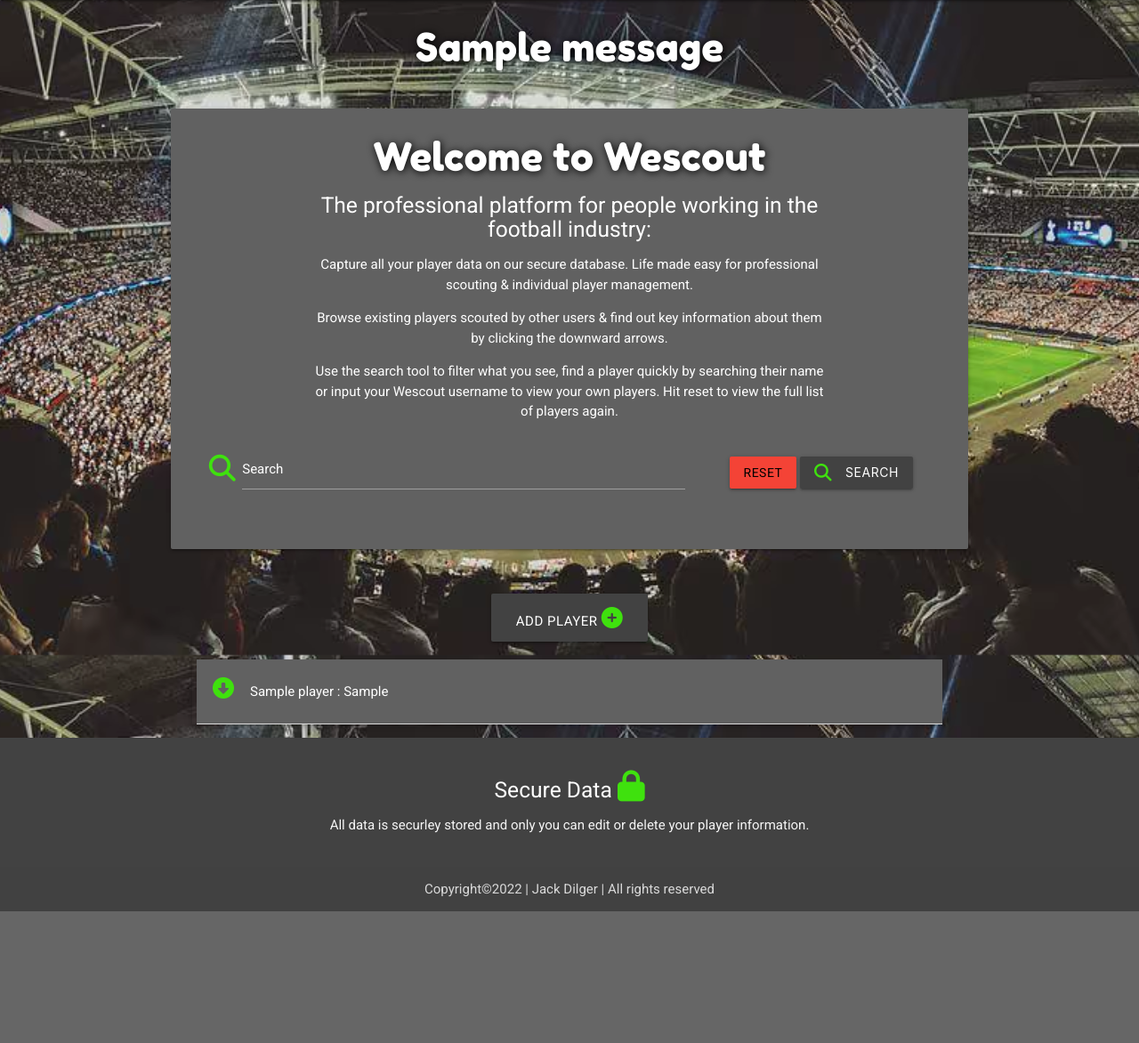
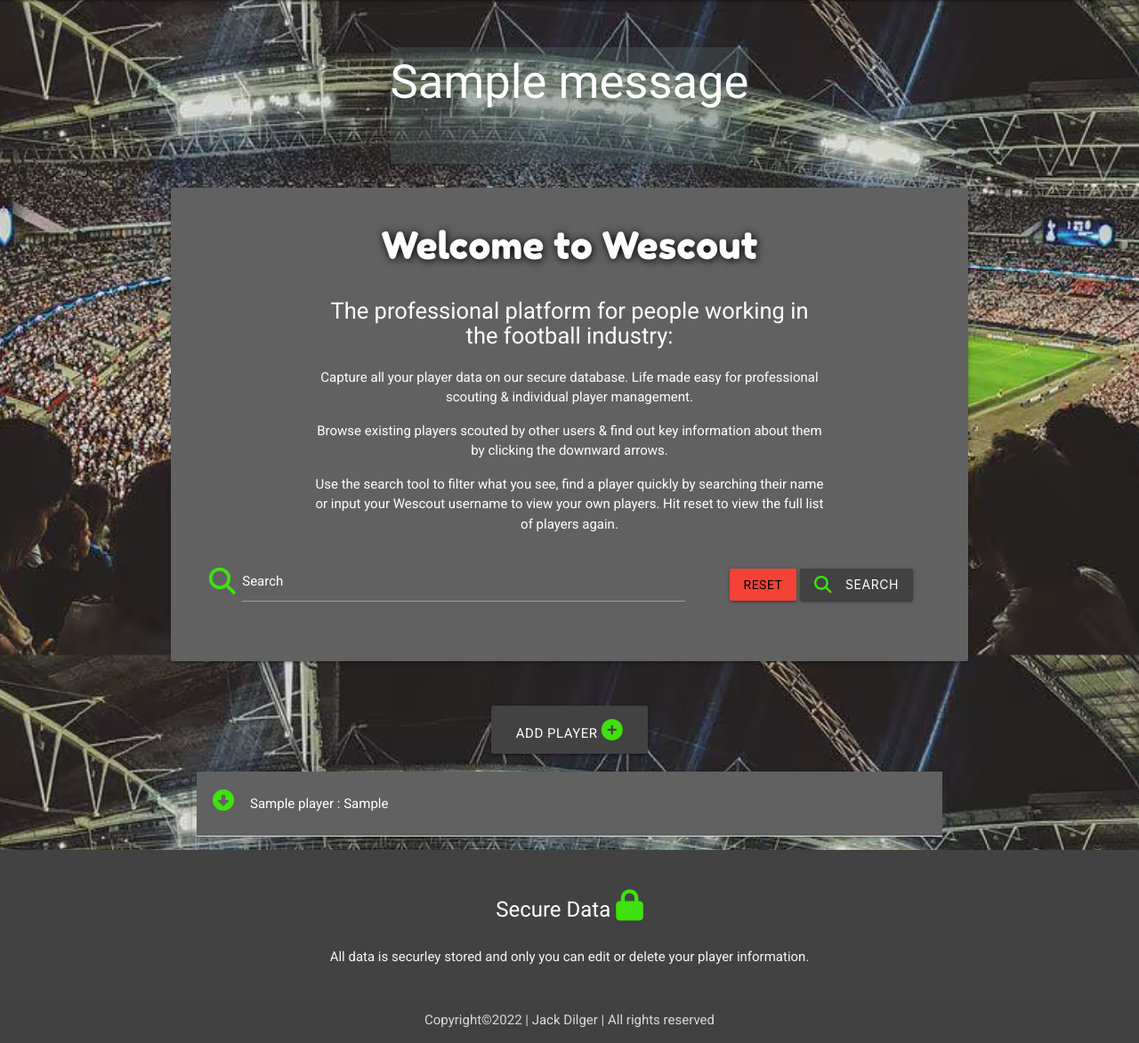
Before and after one commit to JackDilger/wescout-milestone-3, a Flask app: page / in a window 1280 px wide. Shown: the part 64-1236 px from the top of the page at 89% size. Before the commit the page ends 1088 px from the top, so only its background shows below. Run offline with Flask 2, Linux system fonts and the light colour scheme; tables that the repository leaves empty hold one stand-in row (values such as "Sample post"); one stand-in notice (Sample message) is shown; a database or web service that is not in the repository returns one stand-in record (values such as "Sample title"); some libraries are stand-ins or nearby versions.

Commit message:
Fix heading elements so they display sequentially

```diff
--- a/wescout/static/css/style.css
+++ b/wescout/static/css/style.css
@@ -39,19 +39,40 @@ i {
     font-size: 35px;
 }
 
-h3 {
+h1 {
     text-shadow: 1px 1px 10px #000;
     font-family: 'Fredoka One', cursive;
 }
 
-h3 span {
+h1 span {
     background-color: #50616161;
 }
 
+.flashes {
+    font-size: 3.5em;
+    width: fit-content;
+    height: fit-content;
+    background-color: #50616161;
+}
 
+.welcome-heading {
+    font-size: 2.8em;
+}
+
+.welcome-sub-heading {
+    font-size: 1.7em;
+}
+
+.profile-header {
+    font-size: 2.8em;
+}
 
 .modal .modal-footer {
     text-align: center;
+}
+
+.footer-head-text {
+    font-size: 1.6em;
 }
 
 
--- a/wescout/templates/404.html
+++ b/wescout/templates/404.html
@@ -38,7 +38,7 @@
         <div class="container">
             <div class="row">
                 <div>
-                    <h5 class="white-text">Secure Data <i class="fa-solid fa-lock"></i></h5>
+                    <p class="white-text footer-head-text">Secure Data <i class="fa-solid fa-lock"></i></p>
                     <p class="grey-text text-lighten-4">
                         All data is securley stored and only you can edit or delete your player information.</p>
                 </div>
--- a/wescout/templates/add_player.html
+++ b/wescout/templates/add_player.html
@@ -1,7 +1,7 @@
 {% extends "base.html" %}
 {% block content %}
 <!--page title-->
-<h3 class="center-align"><span>Add Player</span></h3>
+<h1 class="center-align"><span>Add Player</span></h1>
 
 <!--add player form-->
 <div class="row card-panel grey darken-2">
--- a/wescout/templates/add_region.html
+++ b/wescout/templates/add_region.html
@@ -1,7 +1,7 @@
 {% extends "base.html" %}
 {% block content %}
 
-<h3 class="center-align"><span>Add Scouting Region</span></h3>
+<h1 class="center-align"><span>Add Scouting Region</span></h1>
 <!--add region form-->
 <div class="row card-panel grey darken-2">
     <form class="col s12" method="POST" action="{{ url_for('add_region') }}">
--- a/wescout/templates/base.html
+++ b/wescout/templates/base.html
@@ -64,7 +64,7 @@
         {% if messages %}
         {% for message in messages %}
         <div class="row flashes">
-            <h3 class="center-align">{{ message }}</h3>
+            <p class="center-align">{{ message }}</p>
         </div>
         {% endfor %}
         {% endif %}
@@ -82,7 +82,7 @@
         <div class="container">
             <div class="row">
                 <div>
-                    <h5 class="white-text">Secure Data <i class="fa-solid fa-lock"></i></h5>
+                    <p class="white-text footer-head-text">Secure Data <i class="fa-solid fa-lock"></i></p>
                     <p class="grey-text text-lighten-4">
                         All data is securley stored and only you can edit or delete your player information.</p>
                 </div>
--- a/wescout/templates/edit_player.html
+++ b/wescout/templates/edit_player.html
@@ -1,7 +1,7 @@
 {% extends "base.html" %}
 {% block content %}
 <!--page title-->
-<h3 class="center-align"><span>Edit Player</span></h3>
+<h1 class="center-align"><span>Edit Player</span></h1>
 <!--edit player form-->
 <div class="row card-panel grey darken-2">
     <form class="col s12" method="POST" action="{{ url_for('edit_player', player_id=player._id) }}">
--- a/wescout/templates/edit_region.html
+++ b/wescout/templates/edit_region.html
@@ -1,7 +1,7 @@
 {% extends "base.html" %}
 {% block content %}
 <!--page title-->
-<h3 class="center-align"><span>Edit Scouting Region</span></h3>
+<h1 class="center-align"><span>Edit Scouting Region</span></h1>
 <!--edit region form-->
 <div class="row card-panel grey darken-2">
     <form class="col s12" method="POST" action="{{ url_for('edit_region', region_id=region.id) }}">
--- a/wescout/templates/login.html
+++ b/wescout/templates/login.html
@@ -1,7 +1,7 @@
 {% extends "base.html" %}
 {% block content %}
 <!--page title-->
-<h3 class="center-align">Log In</h3>
+<h1 class="center-align"><span>Log In</span></h1>
 <!--login form-->
 <div class="row">
     <form class="col s12 m8 offset-m2" method="POST" action="{{ url_for('login') }}">
--- a/wescout/templates/players.html
+++ b/wescout/templates/players.html
@@ -3,10 +3,10 @@
 <!--aWelcome information-->
 <div class="row center-align">
     <div class="col s12 m8 l8 offset-m2 offset-l2 center-align">
-        <h3>
+        <h1 class="welcome-heading">
             Welcome to Wescout
-        </h3>
-        <h5>The professional platform for people working in the football industry:</h5>
+        </h1>
+        <h2 class="welcome-sub-heading">The professional platform for people working in the football industry:</h2>
         <p> Capture all your player data on our secure database. Life made easy for professional scouting & individual player management.</p>
         <p> Browse existing players scouted by other users & find out key information about them
             by clicking the downward arrows.</p>
--- a/wescout/templates/profile.html
+++ b/wescout/templates/profile.html
@@ -4,9 +4,9 @@
 <div class="row">
     <div class="col s12 m8 offset-m2">
         <div class="card-panel grey darken-3">
-            <h3 class="center-align white-text">
+            <h1 class="center-align white-text profile-header">
                 <i class="fa-solid fa-user"></i> {{ username }}'s Profile
-            </h3>
+            </h1>
             <div class="center-align">
                 <p> Welcome to wescout and thank you for joining our ever growing community {{ username }}.</p>
                 <p> Head to the players page to scout the latest talent and manage players.</p>
--- a/wescout/templates/regions.html
+++ b/wescout/templates/regions.html
@@ -1,7 +1,7 @@
 {% extends "base.html" %}
 {% block content %}
 <!--Page title-->
-<h3 class="center-align"><span>Scouting Region</span></h3>
+<h1 class="center-align"><span>Scouting Region</span></h1>
 <!--Add region button-->
 <div class="row">
     <div class="col s12 center-align">
--- a/wescout/templates/register.html
+++ b/wescout/templates/register.html
@@ -1,7 +1,7 @@
 {% extends "base.html" %}
 {% block content %}
 <!--page title-->
-<h3 class="center-align">Register</h3>
+<h1 class="center-align"><span>Register</span></h1>
 <!--Register form-->
 <div class="row">
     <form class="col s12 m8 offset-m2" method="POST" action="{{ url_for('register') }}">
```
